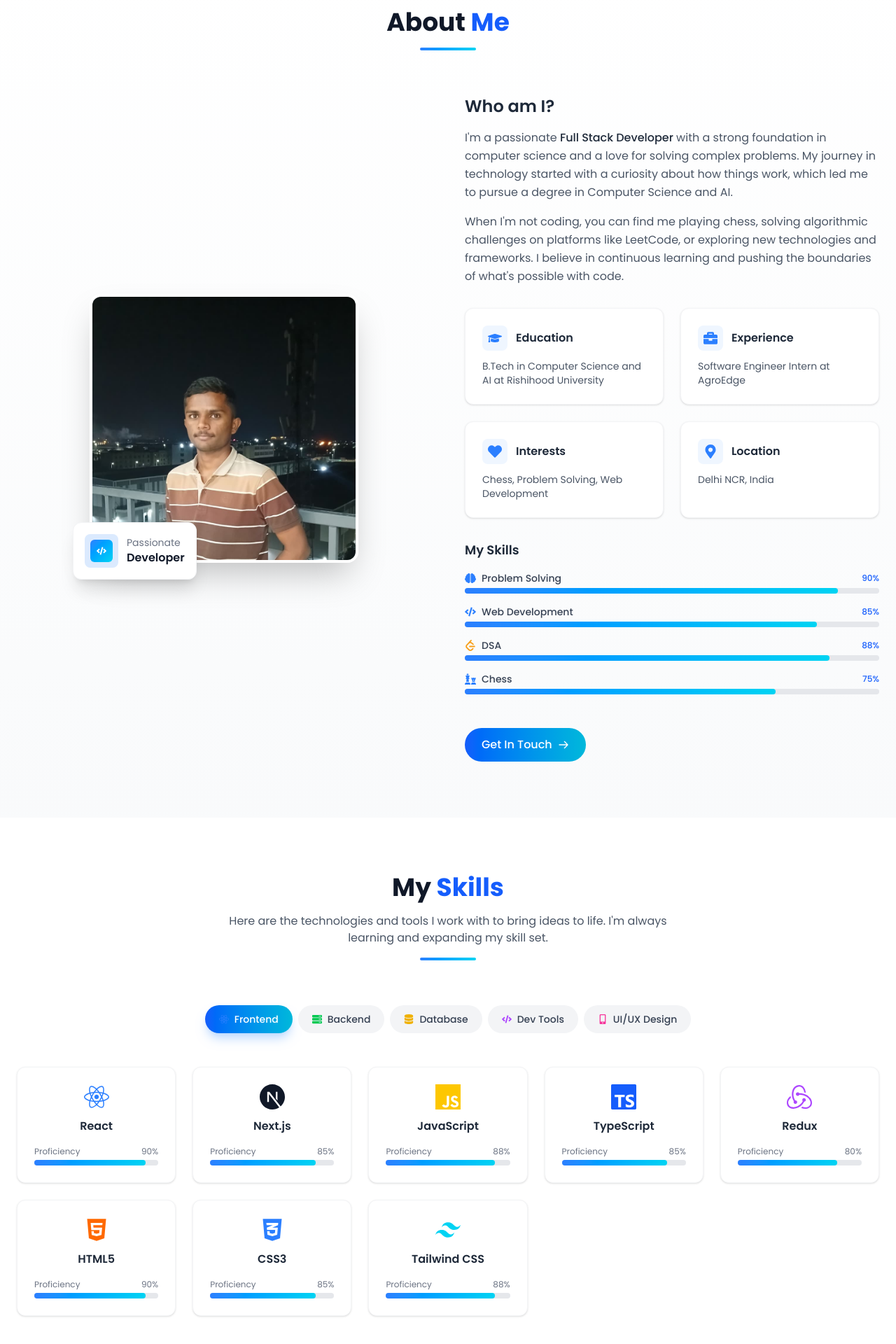
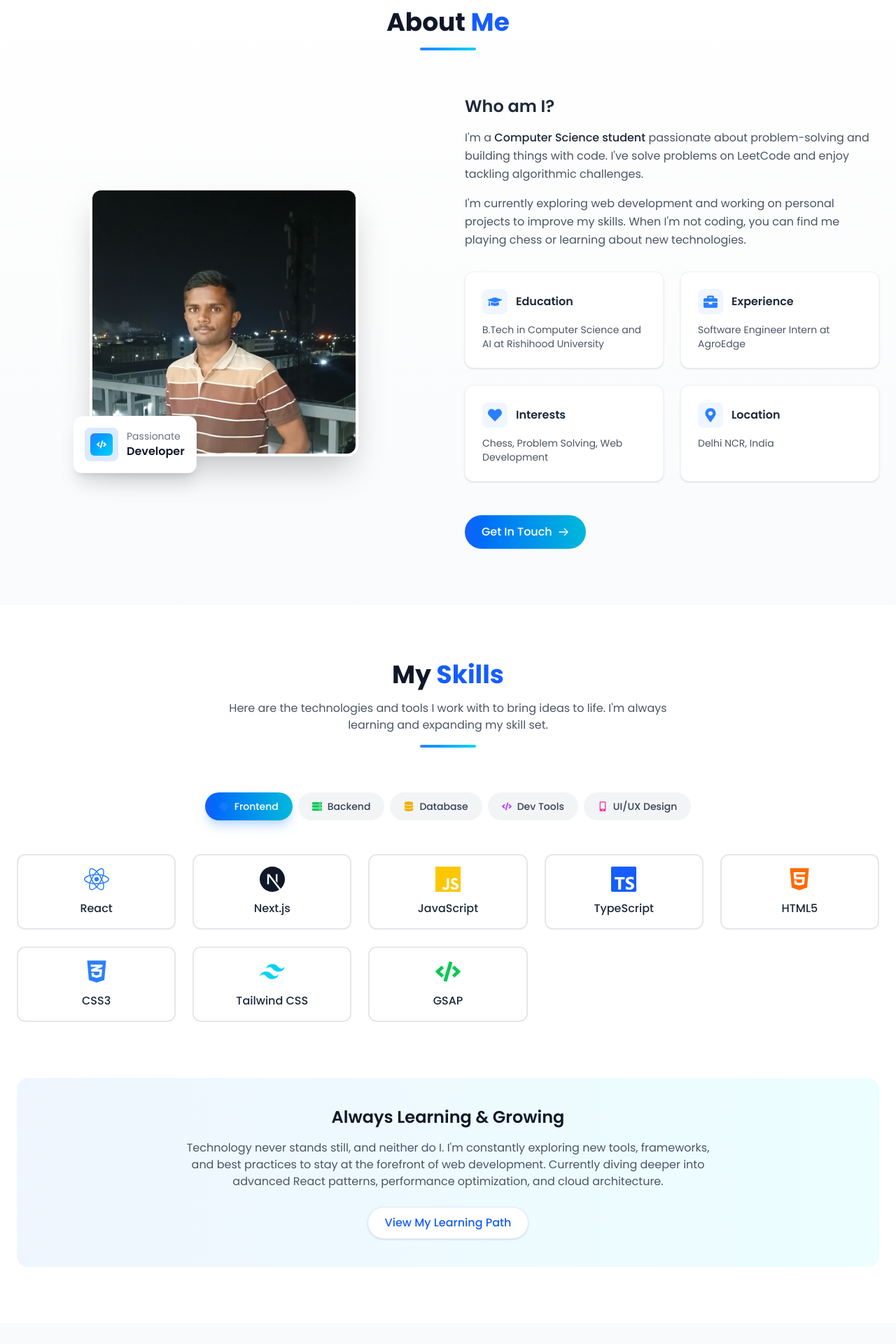
Before and after one commit to sankalpmtellur/Portfolio, a React (Vite) app: page / in a window 1280 px wide. Shown: the part 868-2788 px from the top of the page at 70% size. Built offline with nearby package versions, Linux system fonts and the light colour scheme.

Commit message:
Updated about and skills page

```diff
--- a/src/components/About.jsx
+++ b/src/components/About.jsx
@@ -11,12 +11,7 @@ export default function About() {
         { icon: <FaMapMarkerAlt className="text-xl text-blue-500" />, title: "Location", desc: "Delhi NCR, India" },
     ];
 
-    const skills = [
-        { name: "Problem Solving", level: 90, icon: <FaBrain className="text-blue-500" /> },
-        { name: "Web Development", level: 85, icon: <FaCode className="text-blue-500" /> },
-        { name: "DSA", level: 88, icon: <SiLeetcode className="text-[#f89f1b]" /> },
-        { name: "Chess", level: 75, icon: <FaChess className="text-blue-500" /> },
-    ];
+    const skills = [];
 
     return (
         <section id="about" className="py-20 bg-gradient-to-b from-white to-gray-50">
@@ -88,12 +83,10 @@ export default function About() {
                         <div>
                             <h3 className="text-2xl font-semibold text-gray-800 mb-4">Who am I?</h3>
                             <p className="text-gray-600 leading-relaxed">
-                                I'm a passionate <span className="font-medium text-gray-800">Full Stack Developer</span> with a strong foundation in computer science and a love for solving complex problems.
-                                My journey in technology started with a curiosity about how things work, which led me to pursue a degree in Computer Science and AI.
+                                I'm a <span className="font-medium text-gray-800">Computer Science student</span> passionate about problem-solving and building things with code. I've solve problems on LeetCode and enjoy tackling algorithmic challenges.
                             </p>
                             <p className="mt-4 text-gray-600 leading-relaxed">
-                                When I'm not coding, you can find me playing chess, solving algorithmic challenges on platforms like LeetCode, or exploring new technologies and frameworks.
-                                I believe in continuous learning and pushing the boundaries of what's possible with code.
+                                I'm currently exploring web development and working on personal projects to improve my skills. When I'm not coding, you can find me playing chess or learning about new technologies.
                             </p>
                         </div>
 
@@ -117,39 +110,6 @@ export default function About() {
                                     <p className="text-sm text-gray-600">{stat.desc}</p>
                                 </motion.div>
                             ))}
-                        </div>
-
-                        {/* Skills Progress */}
-                        <div className="space-y-4">
-                            <h4 className="text-lg font-semibold text-gray-800">My Skills</h4>
-                            <div className="space-y-4">
-                                {skills.map((skill, index) => (
-                                    <motion.div
-                                        key={index}
-                                        initial={{ opacity: 0, x: 20 }}
-                                        whileInView={{ opacity: 1, x: 0 }}
-                                        viewport={{ once: true }}
-                                        transition={{ delay: 0.1 * index }}
-                                    >
-                                        <div className="flex justify-between items-center mb-1">
-                                            <div className="flex items-center">
-                                                <span className="mr-2">{skill.icon}</span>
-                                                <span className="text-sm font-medium text-gray-700">{skill.name}</span>
-                                            </div>
-                                            <span className="text-xs font-medium text-blue-600">{skill.level}%</span>
-                                        </div>
-                                        <div className="w-full bg-gray-200 rounded-full h-2">
-                                            <motion.div
-                                                className="h-2 rounded-full bg-gradient-to-r from-blue-500 to-cyan-400"
-                                                initial={{ width: 0 }}
-                                                whileInView={{ width: `${skill.level}%` }}
-                                                viewport={{ once: true }}
-                                                transition={{ duration: 1, delay: 0.2 * index }}
-                                            />
-                                        </div>
-                                    </motion.div>
-                                ))}
-                            </div>
                         </div>
 
                         {/* CTA Button */}
--- a/src/components/Skills.jsx
+++ b/src/components/Skills.jsx
@@ -2,13 +2,11 @@ import { motion, AnimatePresence } from "framer-motion";
 import { useState } from "react";
 import { useNavigate } from "react-router-dom";
 import { FaPython, FaHtml5, FaCss3Alt, FaReact, FaGithub, FaNodeJs,
-    FaDatabase, FaServer, FaMobileAlt, FaCode, FaCodeBranch, FaBrain, FaGamepad
+    FaDatabase, FaServer, FaMobileAlt, FaCode
 } from "react-icons/fa";
 import {
     SiTailwindcss, SiSupabase, SiTypescript, SiExpress, SiNextdotjs,
-    SiJavascript, SiRedux, SiMongodb, SiPostgresql, SiGraphql,
-    SiDocker, SiAmazonwebservices as SiAws, SiGit, SiJest, SiCypress, SiFigma, SiAdobexd,
-    SiTensorflow
+    SiJavascript, SiGit, SiFigma, SiCanva, SiVercel
 } from "react-icons/si";
 
 const skillCategories = [
@@ -17,14 +15,14 @@ const skillCategories = [
         title: 'Frontend',
         icon: <FaReact className="text-blue-500" />,
         skills: [
-            { name: 'React', level: 90, icon: <FaReact className="text-blue-500" /> },
-            { name: 'Next.js', level: 85, icon: <SiNextdotjs /> },
-            { name: 'JavaScript', level: 88, icon: <SiJavascript className="text-yellow-400" /> },
-            { name: 'TypeScript', level: 85, icon: <SiTypescript className="text-blue-600" /> },
-            { name: 'Redux', level: 80, icon: <SiRedux className="text-purple-500" /> },
-            { name: 'HTML5', level: 90, icon: <FaHtml5 className="text-orange-500" /> },
-            { name: 'CSS3', level: 85, icon: <FaCss3Alt className="text-blue-500" /> },
-            { name: 'Tailwind CSS', level: 88, icon: <SiTailwindcss className="text-cyan-400" /> },
+            { name: 'React', icon: <FaReact className="text-blue-500" /> },
+            { name: 'Next.js', icon: <SiNextdotjs /> },
+            { name: 'JavaScript', icon: <SiJavascript className="text-yellow-400" /> },
+            { name: 'TypeScript', icon: <SiTypescript className="text-blue-600" /> },
+            { name: 'HTML5', icon: <FaHtml5 className="text-orange-500" /> },
+            { name: 'CSS3', icon: <FaCss3Alt className="text-blue-500" /> },
+            { name: 'Tailwind CSS', icon: <SiTailwindcss className="text-cyan-400" /> },
+            { name: 'GSAP', icon: <FaCode className="text-green-500" /> },
         ]
     },
     {
@@ -32,11 +30,9 @@ const skillCategories = [
         title: 'Backend',
         icon: <FaServer className="text-green-500" />,
         skills: [
-            { name: 'Node.js', level: 85, icon: <FaNodeJs className="text-green-600" /> },
-            { name: 'Express', level: 82, icon: <SiExpress /> },
-            { name: 'Python', level: 88, icon: <FaPython className="text-blue-700" /> },
-            { name: 'RESTful APIs', level: 85, icon: <FaCodeBranch className="text-gray-600" /> },
-            { name: 'GraphQL', level: 78, icon: <SiGraphql className="text-pink-500" /> },
+            { name: 'Node.js', icon: <FaNodeJs className="text-green-600" /> },
+            { name: 'Express', icon: <SiExpress /> },
+            { name: 'Python', icon: <FaPython className="text-blue-700" /> },
         ]
     },
     {
@@ -44,9 +40,8 @@ const skillCategories = [
         title: 'Database',
         icon: <FaDatabase className="text-yellow-500" />,
         skills: [
-            { name: 'MongoDB', level: 85, icon: <SiMongodb className="text-green-500" /> },
-            { name: 'PostgreSQL', level: 80, icon: <SiPostgresql className="text-blue-600" /> },
-            { name: 'Supabase', level: 82, icon: <SiSupabase className="text-green-500" /> },
+            { name: 'MySQL', icon: <FaDatabase className="text-blue-600" /> },
+            { name: 'Supabase', icon: <SiSupabase className="text-green-500" /> },
         ]
     },
     {
@@ -54,12 +49,9 @@ const skillCategories = [
         title: 'Dev Tools',
         icon: <FaCode className="text-purple-500" />,
         skills: [
-            { name: 'Git', level: 88, icon: <SiGit className="text-orange-600" /> },
-            { name: 'GitHub', level: 90, icon: <FaGithub className="text-gray-800" /> },
-            { name: 'Docker', level: 75, icon: <SiDocker className="text-blue-500" /> },
-            { name: 'AWS', level: 70, icon: <SiAws className="text-orange-500" /> },
-            { name: 'Jest', level: 80, icon: <SiJest className="text-red-500" /> },
-            { name: 'Cypress', level: 75, icon: <SiCypress className="text-gray-700" /> },
+            { name: 'Git', icon: <SiGit className="text-orange-600" /> },
+            { name: 'GitHub', icon: <FaGithub className="text-gray-800" /> },
+            { name: 'Vercel', icon: <SiVercel className="text-black" /> },
         ]
     },
     {
@@ -67,9 +59,9 @@ const skillCategories = [
         title: 'UI/UX Design',
         icon: <FaMobileAlt className="text-pink-500" />,
         skills: [
-            { name: 'Figma', level: 85, icon: <SiFigma className="text-purple-600" /> },
-            { name: 'Adobe XD', level: 80, icon: <SiAdobexd className="text-pink-500" /> },
-            { name: 'Responsive Design', level: 90, icon: <FaMobileAlt className="text-blue-500" /> },
+            { name: 'Figma', icon: <SiFigma className="text-purple-600" /> },
+            { name: 'Canva', icon: <SiCanva className="text-blue-500" /> },
+            { name: 'Responsive Design', icon: <FaMobileAlt className="text-blue-500" /> },
         ]
     }
 ];
@@ -142,31 +134,20 @@ export default function Skills() {
                                 animate={{ opacity: 1, y: 0 }}
                                 exit={{ opacity: 0, y: -20 }}
                                 transition={{ duration: 0.3, delay: index * 0.05 }}
-                                onMouseEnter={() => setHoveredSkill(skill.name)}
-                                onMouseLeave={() => setHoveredSkill(null)}
                             >
-                                <div className={`p-6 bg-white rounded-xl shadow-sm border border-gray-100 hover:shadow-md transition-all duration-300 h-full flex flex-col items-center justify-center ${
-                                    hoveredSkill === skill.name ? 'transform -translate-y-1' : ''
-                                }`}>
-                                    <div className="text-4xl mb-3">
-                                        {skill.icon}
-                                    </div>
-                                    <h3 className="font-semibold text-gray-800 text-center">{skill.name}</h3>
-
-                                    {/* Skill Level Indicator */}
-                                    <div className="w-full mt-4">
-                                        <div className="flex justify-between text-xs text-gray-500 mb-1">
-                                            <span>Proficiency</span>
-                                            <span>{skill.level}%</span>
+                                <div className="relative group">
+                                    <div className={`p-4 rounded-xl bg-white border-2 ${
+                                        hoveredSkill === index
+                                            ? 'border-blue-500 shadow-lg scale-105'
+                                            : 'border-gray-200 hover:border-blue-300'
+                                    } transition-all duration-300 h-full flex flex-col items-center justify-center`}
+                                         onMouseEnter={() => setHoveredSkill(index)}
+                                         onMouseLeave={() => setHoveredSkill(null)}
+                                    >
+                                        <div className="text-4xl mb-3">
+                                            {skill.icon}
                                         </div>
-                                        <div className="w-full bg-gray-200 rounded-full h-2">
-                                            <motion.div
-                                                className="h-2 rounded-full bg-gradient-to-r from-blue-500 to-cyan-400"
-                                                initial={{ width: 0 }}
-                                                animate={{ width: `${skill.level}%` }}
-                                                transition={{ duration: 1, delay: 0.5 + (index * 0.05) }}
-                                            />
-                                        </div>
+                                        <h4 className="font-medium text-gray-800 text-center">{skill.name}</h4>
                                     </div>
                                 </div>
 
```
Also changed, not shown: src/components/Hero.jsx (+7 -8 lines).
